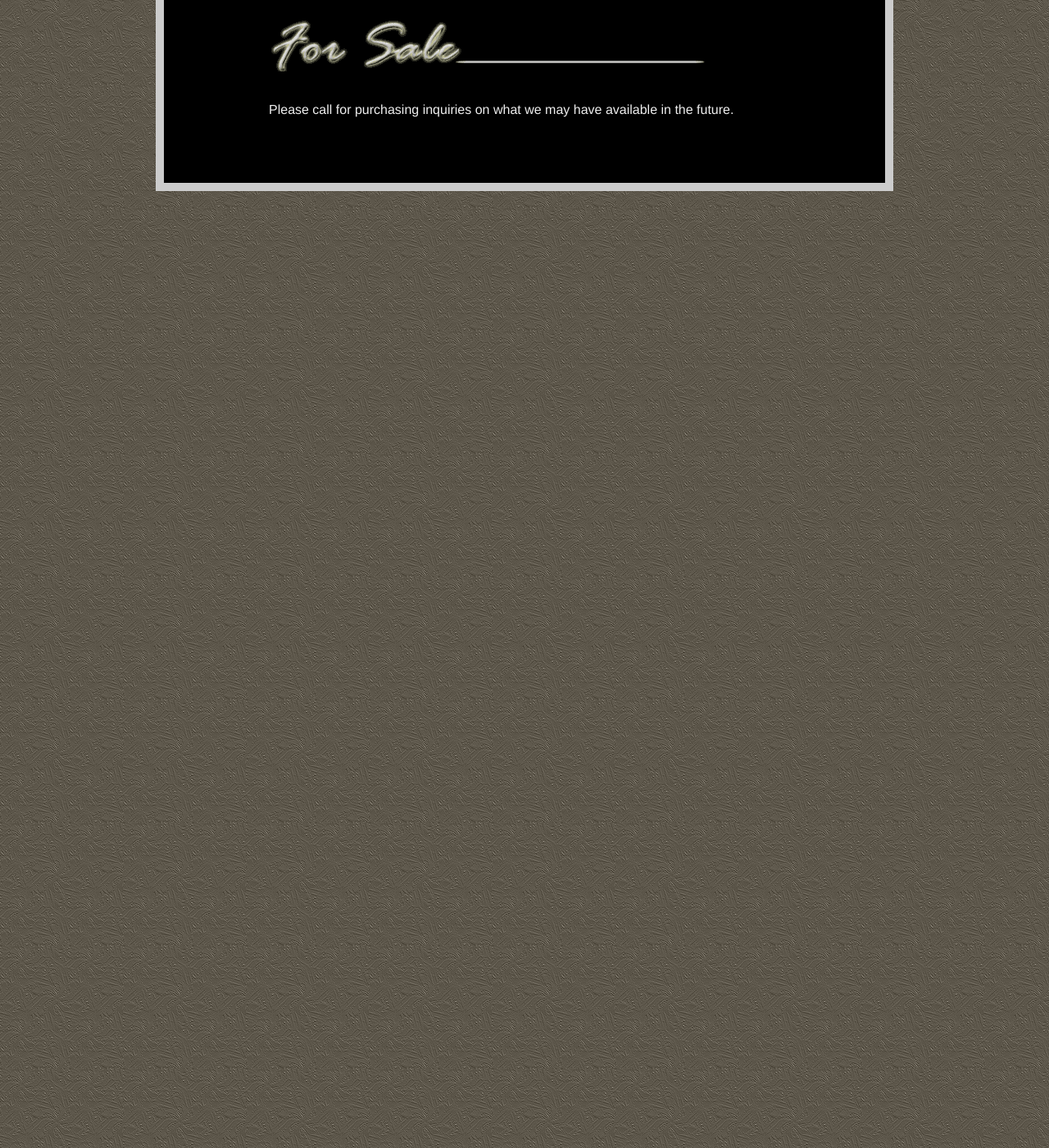
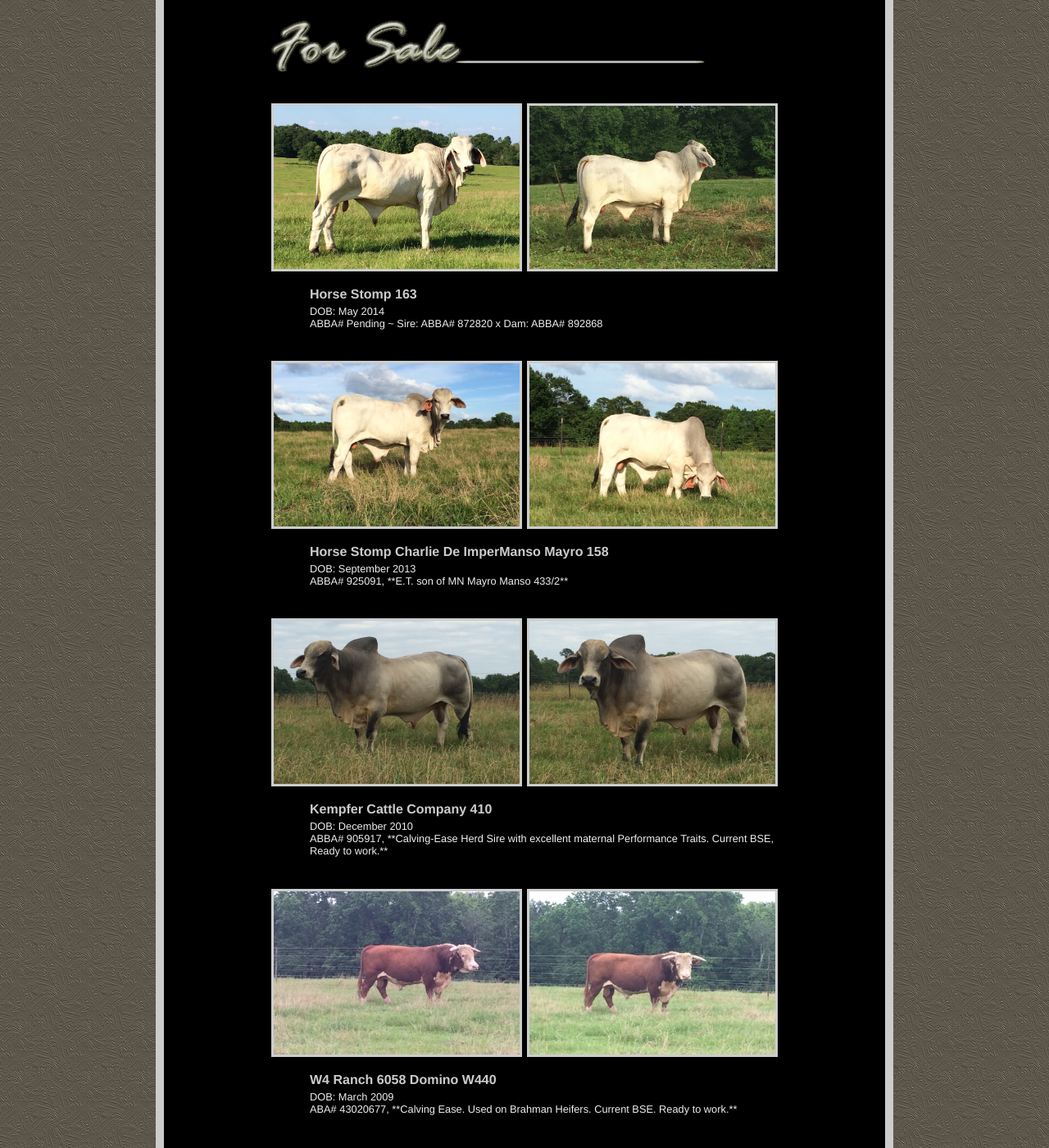
Before and after one commit to jshawl/horsestomp, a Jekyll site: the page built from for-sale.md, in a window 1280 px wide and 1400 px high, scrolled down 347 px. Shown: the whole window at 82% size. Built offline with Jekyll 4.4.1, drawn with Linux system fonts in a browser that asks for light colours.

Commit message:
add for sale page back

```diff
--- a/for-sale.md
+++ b/for-sale.md
@@ -3,11 +3,27 @@ layout: page
 title: For Sale
 permalink: /forsale.html
 cows:
+  - name: Horse Stomp 163
+    extra: "DOB: May 2014<br> ABBA# Pending  ~ Sire: ABBA# 872820 x Dam: ABBA# 892868"
+    images:
+      - /images/for-sale/163.JPG
+      - /images/for-sale/163-2.JPG
+  - name: Horse Stomp Charlie De ImperManso Mayro 158
+    extra: "DOB: September 2013<br> ABBA# 925091, **E.T. son of MN Mayro Manso 433/2**"
+    images:
+      - /images/for-sale/158.JPG
+      - /images/for-sale/158-2.JPG
+  - name: Kempfer Cattle Company 410
+    extra: "DOB: December 2010<br> ABBA# 905917, **Calving-Ease Herd Sire with excellent maternal Performance Traits. Current BSE, Ready to work.**"
+    images:
+      - /images/for-sale/410.JPG
+      - /images/for-sale/410-2.JPG
+  - name: W4 Ranch 6058 Domino W440
+    extra: "DOB: March 2009<br> ABA# 43020677, **Calving Ease. Used on Brahman Heifers. Current BSE. Ready to work.**"
+    images:
+      - /images/for-sale/w4.JPG
+      - /images/for-sale/w4-2.JPG
 ---
-
-<br>
-Please call for purchasing inquiries on what we may have
-available in the future.
 
 {% for cow in page.cows %}
   <div class='cow'>
```
Also changed, not shown: images/for-sale/158-2.JPG (added), images/for-sale/158.JPG (added), images/for-sale/163-2.JPG (added), images/for-sale/163.JPG (added), images/for-sale/410-2.JPG (added), images/for-sale/410.JPG (added), images/for-sale/w4-2.JPG (added), images/for-sale/w4.JPG (added).
